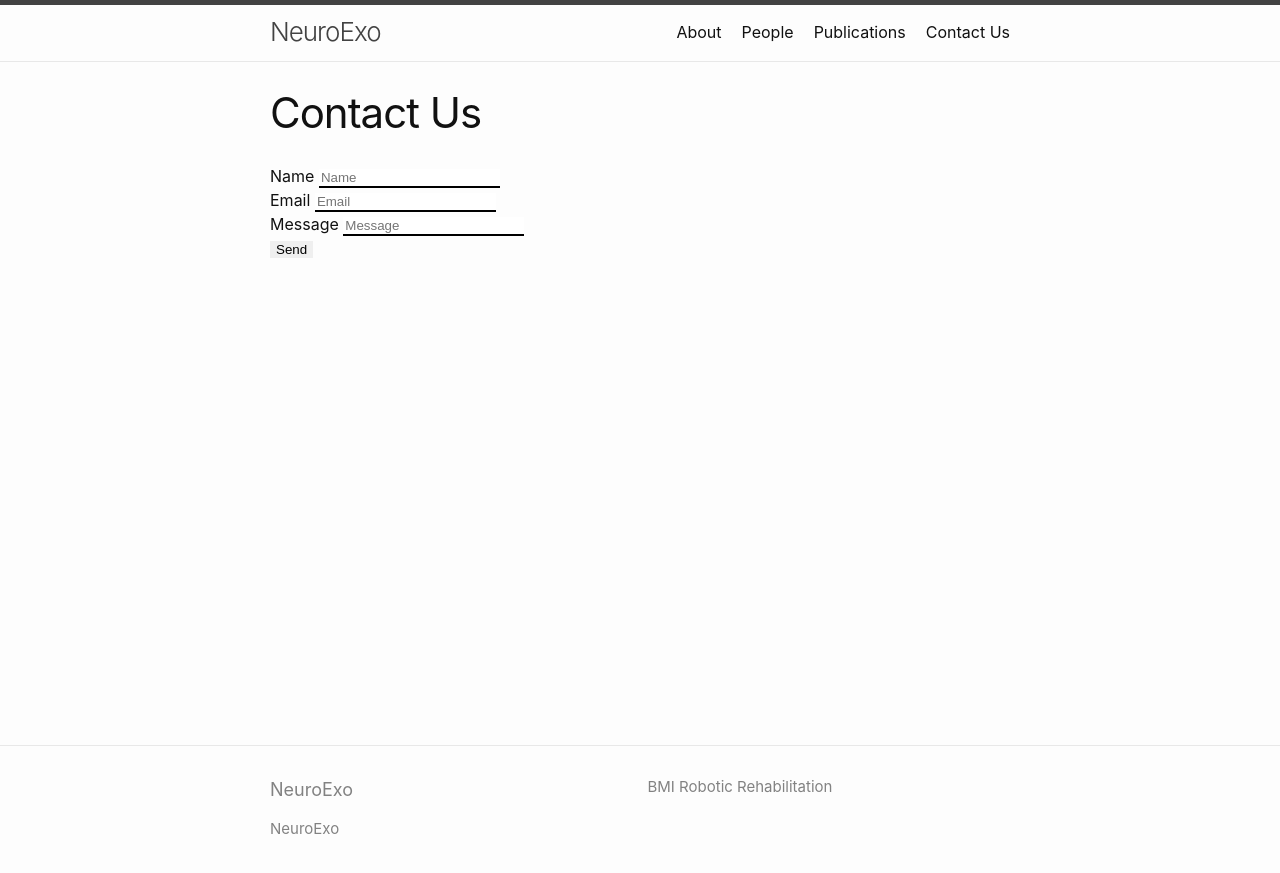
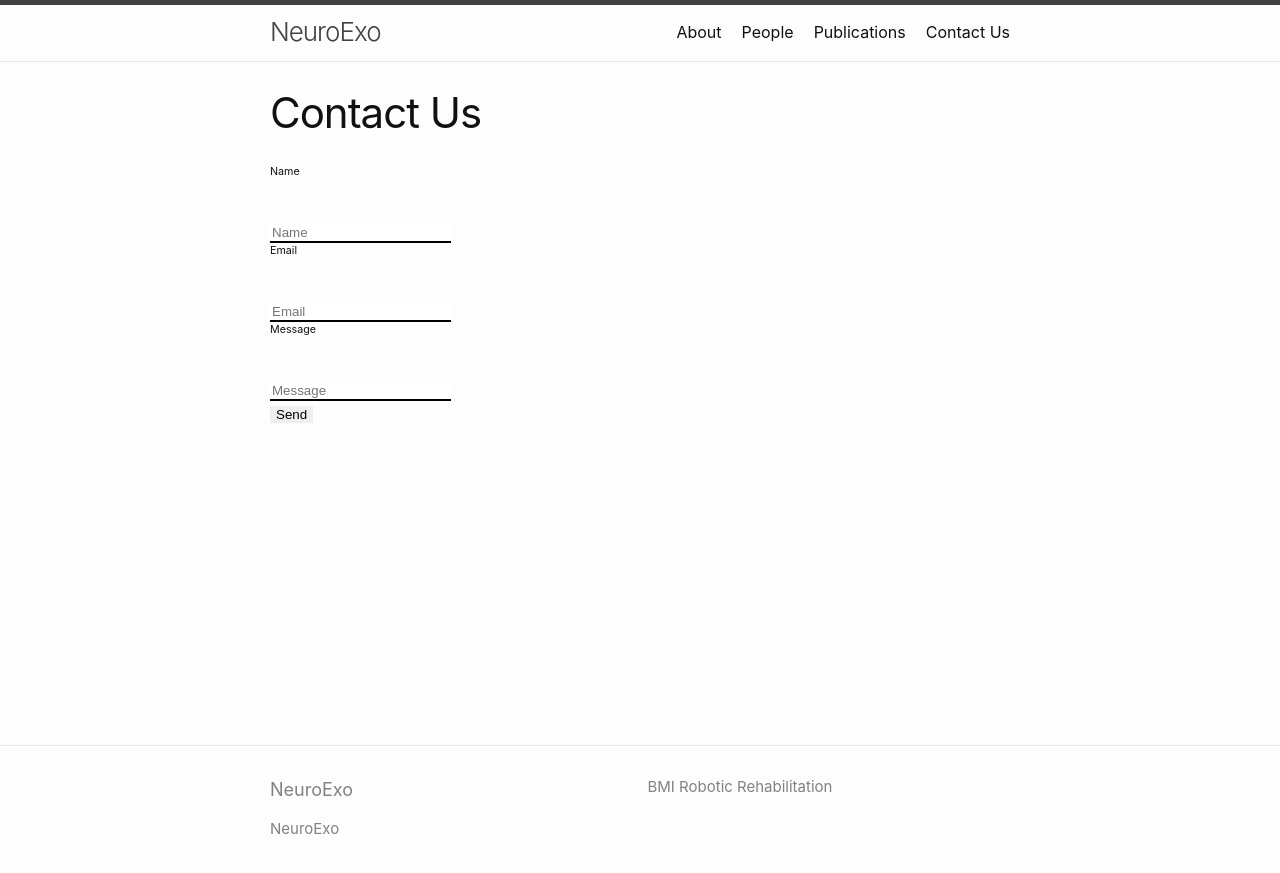
Before and after one commit to arcraik/neuroexo-website, a Jekyll site: the page built from contact.md, in a window 1280 px wide. Shown: the top 873 px of the page. Built offline with Jekyll 4.4.1, drawn with Linux system fonts in a browser that asks for light colours.

Commit message:
Update contact.md

```diff
--- a/contact.md
+++ b/contact.md
@@ -23,15 +23,18 @@ title: Contact Us
 <iframe id="hidden_iframe" name="hidden_iframe" onload="submitted&amp;&amp;(window.location=&quot;https://neuroexo.org/thanks/&quot;)" style="display:none"></iframe>
 
 <form action="https://docs.google.com/forms/d/e/1FAIpQLSfzO-mkf1gKY5kpA8piBab6h6KymTF0sMOzfcbuRoEvuL6SOA/formResponse" method="post" target="hidden_iframe" onsubmit="submitted=true;">
-          <label>Name</label>
-          <input name="entry.134554697" type="text" placeholder="Name" />
-          <br>
-          <label>Email</label>
-          <input name="entry.17102386" type="email" placeholder="Email"/>
-          <br>
-          <label>Message</label>
-          <input name="entry.616702237" type="text" placeholder="Message" />
-          <br>
-          <input type="submit" value="Send" />
+    <label><h6>Name</h6></label>
+    <br>
+    <input name="entry.134554697" type="text" placeholder="Name" />
+    <br>
+    <label><h6>Email</h6></label>
+    <br>
+    <input name="entry.17102386" type="email" placeholder="Email"/>
+    <br>
+    <label><h6>Message</h6></label>
+    <br>
+    <input name="entry.616702237" type="text" placeholder="Message" />
+    <br>
+    <input type="submit" value="Send" />
 
    </form>
```
